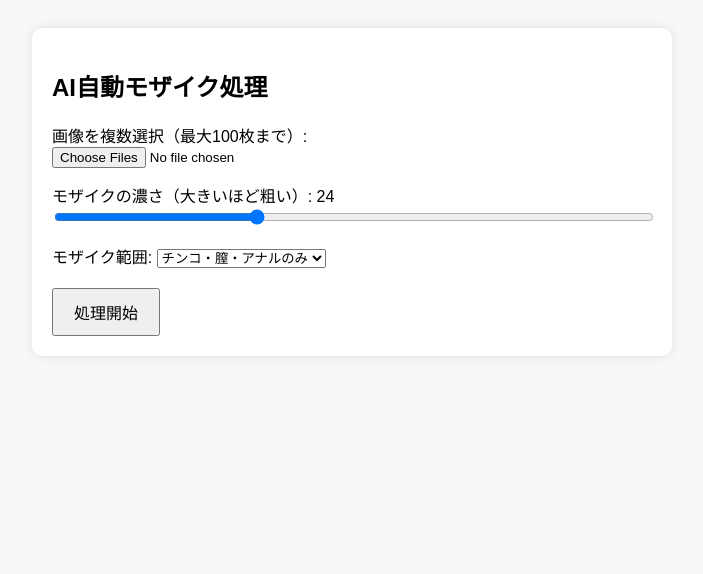
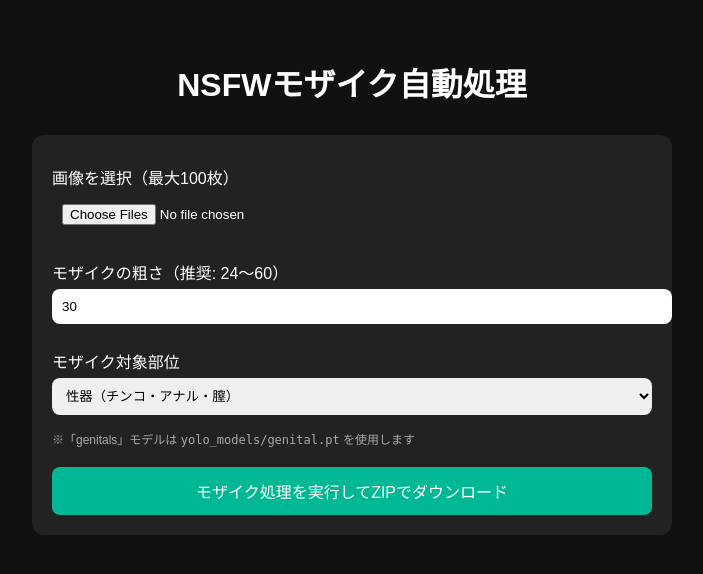
Before and after one commit to kenbo-7net/nsfw-mozaiku-tool, a Flask app: page / in a window 1280 px wide. Shown: the top 574 px of the page, without its empty margins (288-991 px from the left). Run offline with Flask 3, Linux system fonts and the light colour scheme.

Commit message:
Update index.html

```diff
--- a/templates/index.html
+++ b/templates/index.html
@@ -2,60 +2,76 @@
 <html lang="ja">
 <head>
     <meta charset="UTF-8">
-    <title>NSFWモザイク処理ツール</title>
+    <title>NSFWモザイク自動処理ツール</title>
+    <meta name="viewport" content="width=device-width, initial-scale=1">
     <style>
         body {
             font-family: sans-serif;
-            background: #f7f7f7;
+            background: #111;
+            color: #fff;
+            padding: 30px;
+        }
+        h1 {
+            text-align: center;
+            margin-bottom: 30px;
+        }
+        form {
+            background: #222;
             padding: 20px;
-        }
-        .container {
-            background: white;
-            border-radius: 10px;
-            padding: 20px;
+            border-radius: 12px;
             max-width: 600px;
             margin: auto;
-            box-shadow: 0 0 10px rgba(0,0,0,0.1);
         }
-        .slider-label {
-            margin-top: 15px;
+        label {
+            display: block;
+            margin: 10px 0 5px;
         }
-        input[type="range"] {
+        input[type="file"], input[type="number"], select {
+            width: 100%;
+            padding: 10px;
+            border-radius: 8px;
+            border: none;
+            margin-bottom: 15px;
+        }
+        button {
+            padding: 12px 20px;
+            background: #00b894;
+            color: #fff;
+            border: none;
+            border-radius: 8px;
+            font-size: 16px;
+            cursor: pointer;
             width: 100%;
         }
-        .preview {
-            margin-top: 20px;
+        button:hover {
+            background: #019875;
         }
-        .submit-btn {
-            margin-top: 20px;
-            padding: 10px 20px;
-            font-size: 16px;
+        .note {
+            font-size: 12px;
+            color: #aaa;
+            margin-bottom: 20px;
         }
     </style>
 </head>
 <body>
-<div class="container">
-    <h2>AI自動モザイク処理</h2>
-    <form method="POST" action="/process" enctype="multipart/form-data">
-        <label>画像を複数選択（最大100枚まで）:</label><br>
-        <input type="file" name="images" accept="image/*" multiple required><br>
+    <h1>NSFWモザイク自動処理</h1>
+    <form action="/process" method="post" enctype="multipart/form-data">
+        <label for="images">画像を選択（最大100枚）</label>
+        <input type="file" name="images" id="images" multiple accept="image/png, image/jpeg">
 
-        <div class="slider-label">
-            <label for="mosaicSize">モザイクの濃さ（大きいほど粗い）: <span id="mosaicSizeValue">24</span></label>
-            <input type="range" id="mosaicSize" name="mosaic_size" min="4" max="64" value="24" oninput="mosaicSizeValue.innerText = this.value">
-        </div>
+        <label for="mosaic_size">モザイクの粗さ（推奨: 24〜60）</label>
+        <input type="number" name="mosaic_size" id="mosaic_size" value="30" min="8" max="200">
 
-        <div class="slider-label">
-            <label for="targetArea">モザイク範囲:</label>
-            <select name="target" id="targetArea">
-                <option value="genitals">チンコ・膣・アナルのみ</option>
-                <option value="genitals+breast">＋乳首</option>
-                <option value="full">お尻なども含む全体</option>
-            </select>
-        </div>
+        <label for="target">モザイク対象部位</label>
+        <select name="target" id="target">
+            <option value="genitals">性器（チンコ・アナル・膣）</option>
+            <option value="genitals+breast">性器 + 乳首</option>
+            <option value="full">全裸部位全体</option>
+        </select>
 
-        <button type="submit" class="submit-btn">処理開始</button>
+        <div class="note">※「genitals」モデルは <code>yolo_models/genital.pt</code> を使用します</div>
+
+        <button type="submit">モザイク処理を実行してZIPでダウンロード</button>
     </form>
-</div>
 </body>
 </html>
```
